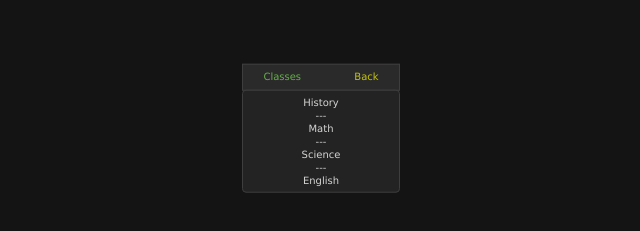
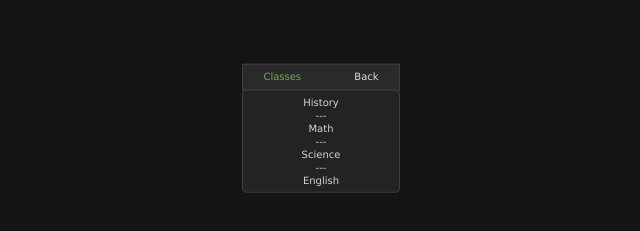
Before and after one commit to AmpujaKid/site-c1, a plain HTML site: page classes/classes.html in a window 1280 px wide. In both pictures the pointer is over the link "Back". Shown: the part 125-356 px from the top of the page, 327-967 px from the left. Drawn offline with Linux system fonts and the light colour scheme.

Commit message:
Update style.css

```diff
--- a/css/style.css
+++ b/css/style.css
@@ -24,7 +24,7 @@ span {
 }
 
 #back:hover {
-	color: #c6c60a;
+	color: #dfdfdf;
 
 	-webkit-transition: all .3s ease-in-out;
 	-moz-transition: all .3s ease-in-out;
```
